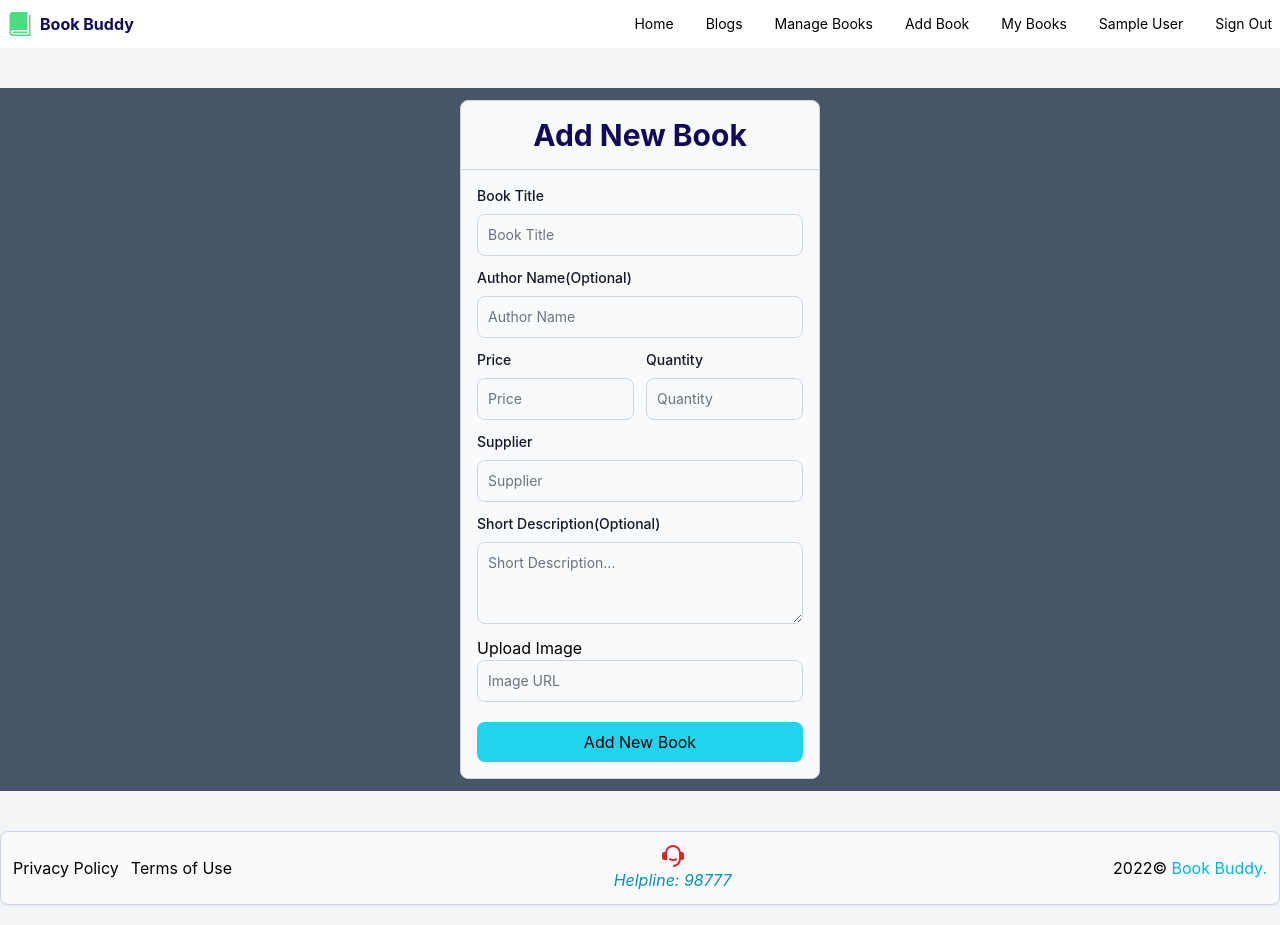
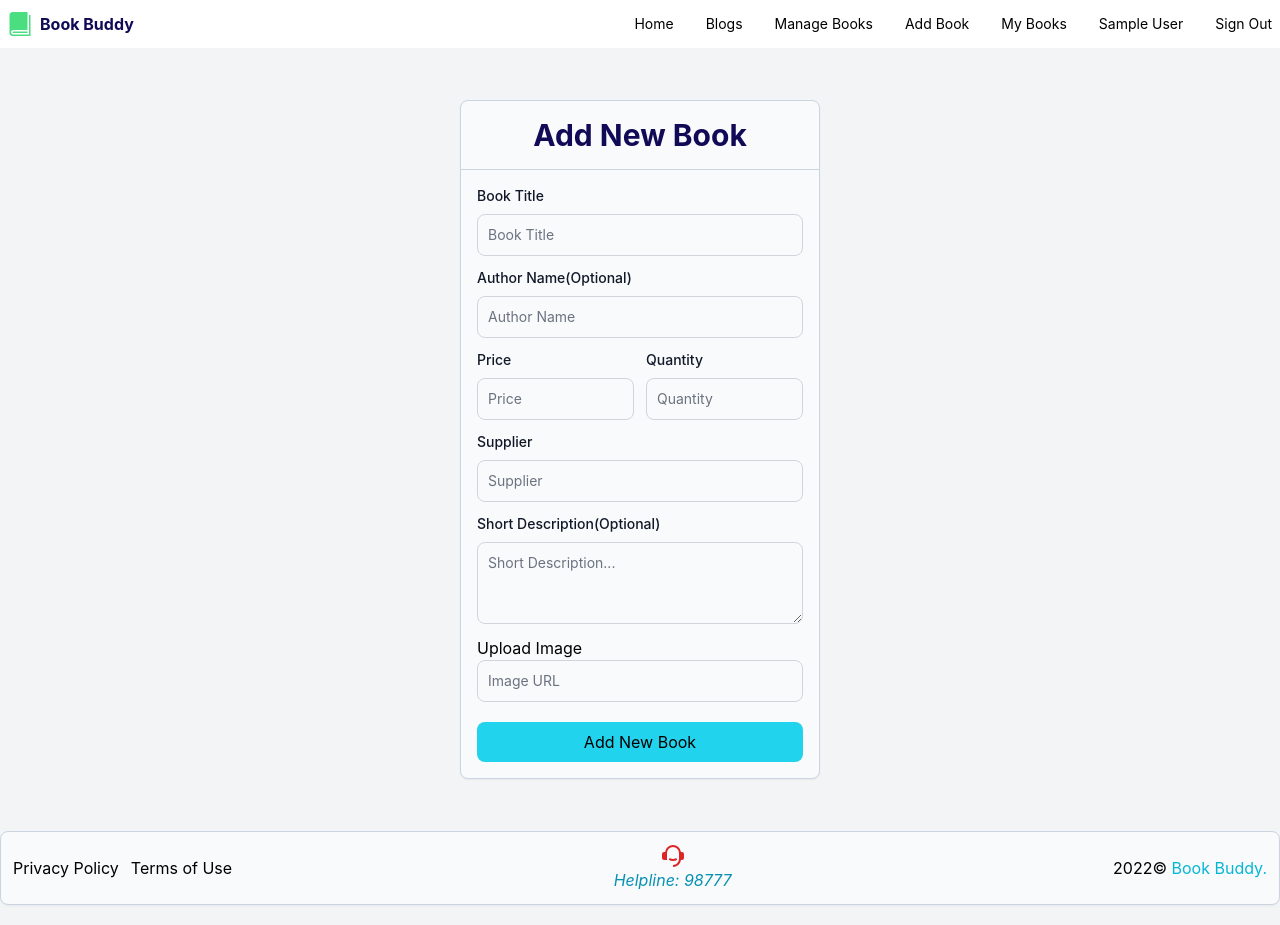
Before and after one commit to SEC-MASUM/book-buddy-client, a React (Create React App) app: page /addInventory in a window 1280 px wide. Built offline with nearby package versions, Linux system fonts and the light colour scheme; no server answers; sample sign-in values are in the browser's storage.

Commit message:
fix: remove background color

```diff
--- a/src/Pages/AddInventory/AddInventory.js
+++ b/src/Pages/AddInventory/AddInventory.js
@@ -30,7 +30,7 @@ const AddInventory = () => {
   };
   return (
     <div className="container mx-auto ">
-      <div className="w-full bg-slate-600 my-10">
+      <div className="w-full  my-10">
         <div className="min-w-[300px] w-96 mx-auto p-3">
           <div className="  bg-slate-50 shadow-sm border border-slate-300 rounded-lg">
             <h1 className="w-full text-center text-[#110A57] text-3xl font-bold border-b border-slate-300 py-4">
```
